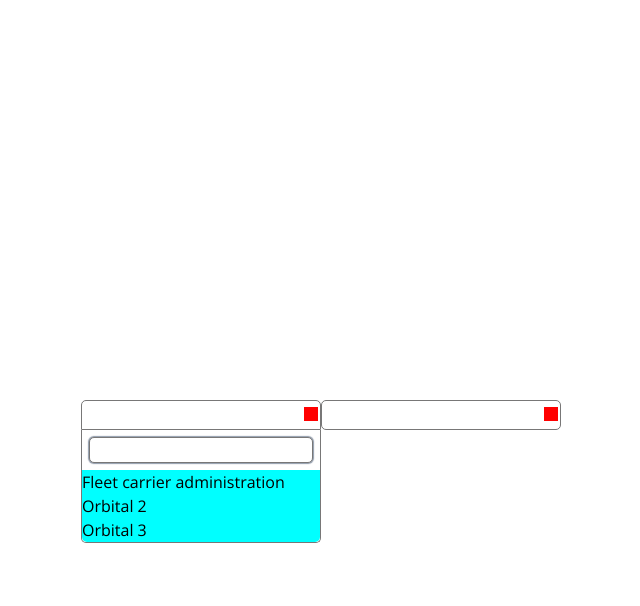
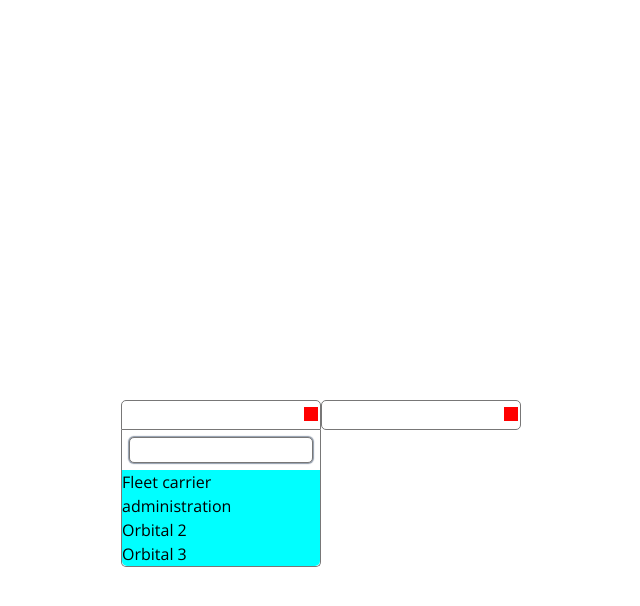
Before and after one commit to alex-sfry/custom-select, a website built with webpack: page index.html in a window 1280 px wide. Both pictures are taken after a click on the element 520 px from the left and 415 px from the top of the page. Shown: the whole page, without its empty margins (319-959 px from the left). Built offline with nearby package versions, Linux system fonts and the light colour scheme.

Commit message:
add handleOutsideClick, add full initial HTML function

```diff
--- a/index.html
+++ b/index.html
@@ -11,13 +11,15 @@
 <body>
     <div class="container"
         style="width: 100vw; height: 100vh; display: flex; justify-content:center; padding-top: calc(100vh / 2);">
-        <div id="c-select" class="c-select c-select_size_L">
+        <div class="container-1"></div>
+        <div class="container-2"></div>
+        <!-- <div id="c-select" class="c-select">
             <select name="station_type" class="c-select__select" multiple>
                 <option></option>
             </select>
             <div class="c-select__option-list">
-                <div class="c-select__selected">
-                    <div class="c-select__arrow"></div>
+                <div class='c-select__selected' data-id='c-select'>
+                    <div class="c-select__arrow" data-id='c-select'></div>
                 </div>
                 <div class="c-select__input-div">
                     <input type="text" class="c-select__input" />
@@ -27,13 +29,13 @@
                 </div>
             </div>
         </div>
-        <div id="c-select-2" class="c-select c-select_size_L">
+        <div id="c-select-2" class="c-select">
             <select name="station_type" class="c-select__select" multiple>
                 <option></option>
             </select>
             <div class="c-select__option-list">
-                <div class="c-select__selected">
-                    <div class="c-select__arrow"></div>
+                <div class="c-select__selected" data-id='c-select-2'>
+                    <div class="c-select__arrow" data-id='c-select-2'></div>
                 </div>
                 <div class="c-select__input-div">
                     <input type="text" class="c-select__input" />
@@ -42,9 +44,9 @@
                     </ul>
                 </div>
             </div>
-        </div>
+        </div> -->
     </div>
-    </div>
+
 
 </body>
 
--- a/src/main.js
+++ b/src/main.js
@@ -1,26 +1,33 @@
 import './scss/styles.scss';
 
-async function initSelect(idSelect, optionList) {
+async function initSelect(idSelect, elemSize, optionList, parentContainer) {
     if (!optionList) return;
+    await createHTML(idSelect);
     await createOptionList('option', optionList); //create options for native <select>
     await createOptionList('li', optionList); //create option items for custom select (p elements inside div)
+
     const OptionItemState = new Map();
     optionList.forEach(item => OptionItemState.set(item, false));
+
+    const wrapperDiv = document.querySelector(`#${idSelect}`);
+    ['S', 'M', 'L', 'XL'].includes(elemSize) && wrapperDiv.classList.add(`c-select_size_${elemSize}`);
+
+    //first option item is empty by default
+    const firstOptionItem = document.querySelector(`#${idSelect} .c-select__dropdown-item:first-of-type`);
+    const selectOptions = document.querySelectorAll(`#${idSelect} option`);
+    const optionItems = document.querySelectorAll(`#${idSelect} .c-select__dropdown-item`);
     setEventListeners();
-    //first option item is empty by default
-    const firstOptionItem = document.querySelector(`${idSelect} .c-select__dropdown-item:first-of-type`);
-    const selectOptions = document.querySelectorAll(`${idSelect} option`);
-    const optionItems = document.querySelectorAll(`${idSelect} .c-select__dropdown-item`);
     //pass native <select> options to custom select (li elements inside div)
     selectOptions.forEach((item, index) => optionItems[index].textContent = item.value);
     filterOptionItems();
+
     //function creates elements
     async function createOptionList(tagName, optionList) {
-        const selectOptions = document.querySelector(`${idSelect} .c-select__select`);
+        const selectOptions = document.querySelector(`#${idSelect} .c-select__select`);
 
         for (let i = 0; i < optionList.length; i++) {
             const optionItem = document.createElement(tagName);
-            const dropdownItemList = document.querySelector(`${idSelect} .c-select__dropdown`);
+            const dropdownItemList = document.querySelector(`#${idSelect} .c-select__dropdown`);
             tagName === 'li' && optionItem.classList.add("c-select__dropdown-item");
             optionItem.textContent = optionList[i];
             if (tagName === 'option') optionItem.value = optionList[i];
@@ -30,15 +37,49 @@ async function initSelect(idSelect, optionList) {
     }
 
     function setEventListeners() {
-        document.querySelector(`${idSelect} .c-select__option-list`).addEventListener('click', handleClick);
+        document.querySelector(`#${idSelect} .c-select__option-list`).addEventListener('click', handleClick);
+        document.querySelector('body').addEventListener('click', handleOutsideClick);
+    }
+
+    function handleOutsideClick(e) {
+        if (document.querySelector(`#${idSelect} .c-select__selected`).classList.contains('active')) {
+            if (isClickedOutside(e)) {
+                document.querySelector(`#${idSelect} .c-select__selected`).classList.remove('active');
+                document.querySelector(`#${idSelect} .c-select__input-div`).classList.remove('active');
+            }
+        }
+    }
+
+    function isClickedOutside(e) {
+        const classListArr = [
+            'c-select__selected',
+            'c-select__input-div',
+            'c-select__input',
+            'c-select__dropdown-item',
+            'c-select__dropdown',
+            'c-select__arrow',
+            'c-select__selected-div',
+            'c-select__selected-p',
+            'c-select__selected-remove'
+        ];
+        let isOutside = true;
+        classListArr.forEach(item => e.target.classList.contains(item) ? isOutside = false : undefined);
+        return isOutside;
     }
 
     function handleClick(e) {
-        const input = document.querySelector(`${idSelect} .c-select__input`);
-        const selectedDiv = document.querySelector(`${idSelect} .c-select__selected`);
-        const inputDiv = document.querySelector(`${idSelect} .c-select__input-div`);
+        const input = document.querySelector(`#${idSelect} .c-select__input`);
+        const selectedDiv = document.querySelector(`#${idSelect} .c-select__selected`);
+        const inputDiv = document.querySelector(`#${idSelect} .c-select__input-div`);
+        const activeSelects = document.querySelectorAll('.c-select__option-list .active');
 
-        if (e.target.classList.contains('c-select__selected')) {
+        if (e.target.classList.contains('c-select__selected') || e.target.classList.contains('c-select__arrow')) {
+            if (activeSelects.length >= 2) {
+                activeSelects.forEach(select => {
+                    select.dataset.id !== idSelect && select.classList.toggle('active');
+                });
+            }
+
             input.value = '';
             input.dispatchEvent(new Event('input'));
             selectedDiv.classList.toggle('active');
@@ -60,13 +101,13 @@ async function initSelect(idSelect, optionList) {
         function addToSelected() {
             [...selectOptions].find(option => option.textContent === e.target.textContent).selected = true;
             const selectedItemDiv = document.createElement('div');
-            const selectedItemSpan = document.createElement('span');
+            const selectedItemP = document.createElement('p');
             const removeItemBtn = document.createElement('button');
             selectedItemDiv.classList.add('c-select__selected-div');
-            selectedItemSpan.classList.add('c-select__selected-span');
+            selectedItemP.classList.add('c-select__selected-p');
             removeItemBtn.classList.add('c-select__selected-remove');
-            selectedItemSpan.textContent = e.target.textContent;
-            selectedItemDiv.appendChild(selectedItemSpan);
+            selectedItemP.textContent = e.target.textContent;
+            selectedItemDiv.appendChild(selectedItemP);
             selectedItemDiv.appendChild(removeItemBtn);
             selectedDiv.appendChild(selectedItemDiv);
         }
@@ -81,8 +122,8 @@ async function initSelect(idSelect, optionList) {
     }
     //filter function
     function filterOptionItems() {
-        document.querySelector(`${idSelect} .c-select__input`).addEventListener('input', (e) => {
-            const dropdownItems = document.querySelectorAll(`${idSelect} .c-select__dropdown-item`);
+        document.querySelector(`#${idSelect} .c-select__input`).addEventListener('input', (e) => {
+            const dropdownItems = document.querySelectorAll(`#${idSelect} .c-select__dropdown-item`);
 
             dropdownItems.forEach((item, index) => {
                 !item.textContent.toLowerCase().includes(e.target.value.toLowerCase()) && index !== 0
@@ -96,7 +137,68 @@ async function initSelect(idSelect, optionList) {
             } else firstOptionItem.textContent = '';
         });
     }
+
+    async function createHTML() {
+        const classList = {
+            wrapper: 'c-select',
+            select: 'c-select__select',
+            optionList: 'c-select__option-list',
+            selected: 'c-select__selected',
+            inputDiv: 'c-select__input-div',
+            input: 'c-select__input',
+            dropdown: 'c-select__dropdown',
+            dropdownItem: 'c-select__dropdown-item',
+            arrow: 'c-select__arrow',
+            selectedDiv: 'c-select__selected-div',
+            selectedP: 'c-select__selected-p',
+            selectedRemove: 'c-select__selected-remove'
+        };
+
+        const selectElem = document.createElement('select');
+        const selectOptionElem = document.createElement('option');
+        const inputElem = document.createElement('input');
+        const ulElem = document.createElement('ul');
+        const liElem = document.createElement('li');
+        const container = document.querySelector(`.${parentContainer}`);
+        let divElem = createDiv();
+
+        selectElem.className = classList.select;
+        inputElem.className = classList.input;
+        ulElem.className = classList.dropdown;
+        liElem.className = classList.dropdownItem;
+        divElem.className = classList.wrapper;
+
+        selectElem.appendChild(selectOptionElem);
+        ulElem.appendChild(liElem);
+        divElem.appendChild(selectElem);
+        container.appendChild(divElem);
+        const wrapper = container.querySelector(`.${classList.wrapper}`);
+        wrapper.id = idSelect;
+        divElem = createDiv();
+        divElem.className = classList.optionList;
+        wrapper.appendChild(divElem);
+        const optionList = wrapper.querySelector(`.${classList.optionList}`);
+        divElem = createDiv();
+        divElem.className = classList.selected;
+        divElem.dataset.id = idSelect;
+        optionList.appendChild(divElem);
+        divElem = createDiv();
+        divElem.className = classList.inputDiv;
+        divElem.dataset.id = idSelect;
+        optionList.appendChild(divElem);
+        const selected = optionList.querySelector(`.${classList.selected}`);
+        divElem = createDiv();
+        divElem.className = classList.arrow;
+        selected.appendChild(divElem);
+        const inputDiv = optionList.querySelector(`.${classList.inputDiv}`);
+        inputDiv.appendChild(inputElem);
+        inputDiv.appendChild(ulElem);
+
+        function createDiv() {
+            return document.createElement('div');
+        }
+    }
 }
 
-initSelect("#c-select", ["Fleet carrier administration", "Orbital 2", "Orbital 3"]);
-initSelect("#c-select-2", ["Orbital 4", "Orbital 5", "Orbital 6"]);
+initSelect("c-select", 'M', ["Fleet carrier administration", "Orbital 2", "Orbital 3"], 'container-1');
+initSelect("c-select-2", 'M', ["Orbital 4", "Orbital 5", "Orbital 6"], 'container-2');
--- a/src/scss/styles.scss
+++ b/src/scss/styles.scss
@@ -10,6 +10,7 @@ $select-width-XL: 280px;
 $main-border: 1px solid $gray;
 $input-div-padding: 7px;
 $font-size-main: 16px;
+$font-size-medium: 14px;
 $font-size-selected: 14px;
 $line-height: 1.5;
 
@@ -26,9 +27,20 @@ ul {
     list-style-type: none;
 }
 
-@mixin input-width($width) {
-    width: calc($width - 2*$input-div-padding - 2px);
+@mixin width($width) {
+    width: $width;
 
+    .c-select__input {
+        width: calc($width - 2*$input-div-padding - 2px);
+    }
+
+    .c-select__dropdown {
+        width: $width;
+    }
+
+    .c-select__selected-div {
+        max-width: calc($width - 40px);
+    }
 }
 
 .c-select {
@@ -37,7 +49,6 @@ ul {
     font-size: $font-size-main;
     font-weight: 400;
     line-height: $line-height;
-    height: fit-content;
 
     .isHidden,
     .c-select__select {
@@ -45,51 +56,19 @@ ul {
     }
 
     &_size_S {
-        width: $select-width-S;
-
-        .c-select__input {
-            @include input-width($select-width-S);
-        }
-
-        .c-select__dropdown {
-            width: $select-width-S;
-        }
+        @include width($select-width-S)
     }
 
     &_size_M {
-        width: $select-width-M;
-
-        .c-select__input {
-            @include input-width($select-width-M);
-        }
-
-        .c-select__dropdown {
-            width: $select-width-M;
-        }
+        @include width($select-width-M)
     }
 
     &_size_L {
-        width: $select-width-L;
-
-        .c-select__input {
-            @include input-width($select-width-L);
-        }
-
-        .c-select__dropdown {
-            width: $select-width-L;
-        }
+        @include width($select-width-L)
     }
 
     &_size_XL {
-        width: $select-width-XL;
-
-        .c-select__input {
-            @include input-width($select-width-XL);
-        }
-
-        .c-select__dropdown {
-            width: $select-width-XL;
-        }
+        @include width($select-width-XL)
     }
 
     &__input {
@@ -114,21 +93,29 @@ ul {
         position: relative;
 
         &-div {
-            display: inline-block;
             cursor: pointer;
             background-color: $light-violet;
             border-radius: 5px;
+            height: calc($font-size-medium*$line-height);
+            width: fit-content;
+            display: flex;
+            align-items: center;
         }
 
-        &-span {
+        &-p {
+            display: inline-block;
             padding-left: 5px;
+            width: min-content;
+            overflow: hidden;
+            white-space: nowrap;
+            text-overflow:ellipsis;
         }
 
         &-remove {
             background: red;
-            margin: 0 4px 0 4px;
+            margin: 0 4px 0 5px;
             border-left: 1px solid $white;
-            padding: 0px 4px 2px 5px;
+            padding: 0 4px 0 5px;
             width: 14px;
             height: 14px;
             cursor: pointer;
```
